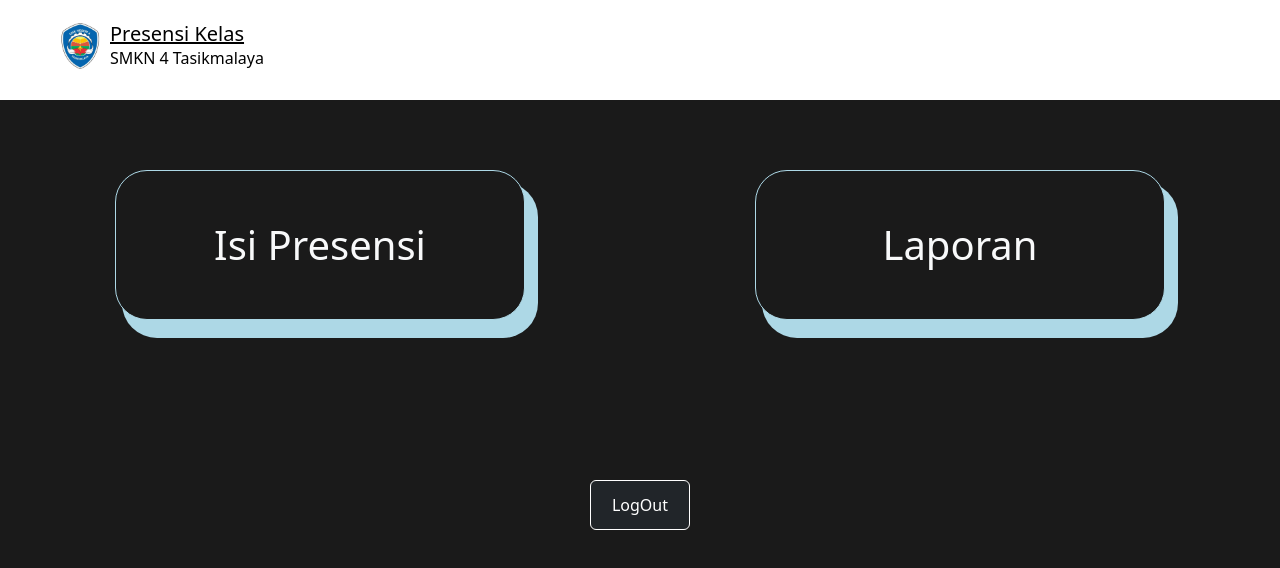
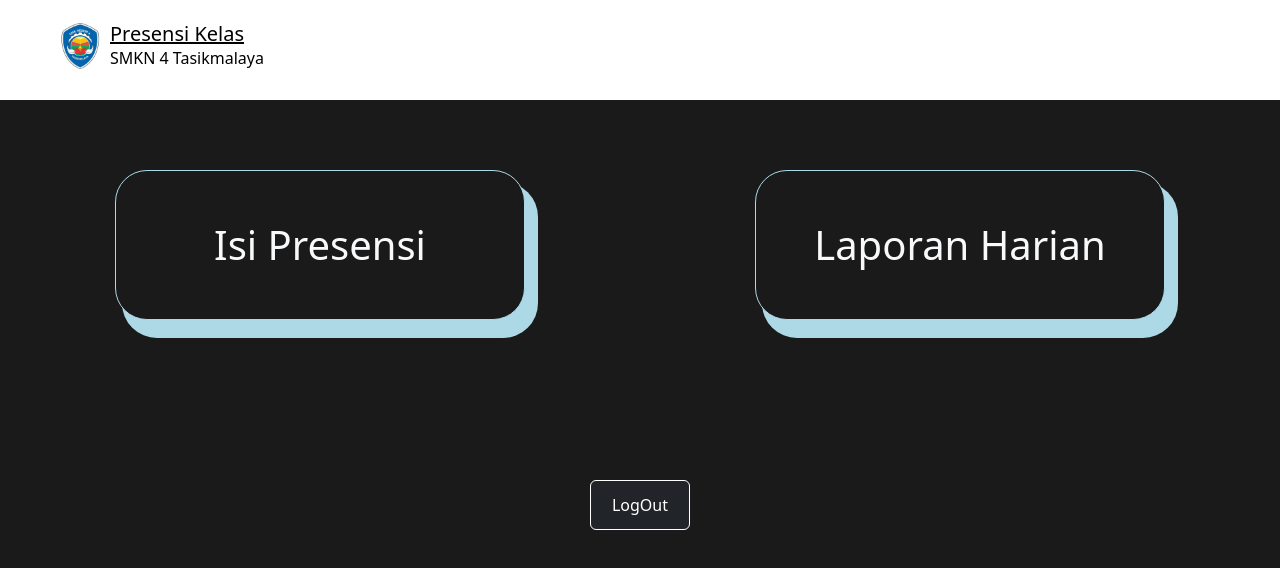
Before and after one commit to Wijdann0/newpresen, a Nuxt app: page /halamanUtama in a window 1280 px wide. Shown: the top 568 px of the page. Built offline with nearby package versions, Linux system fonts and the light colour scheme; no server answers.

Commit message:
Update index.vue

```diff
--- a/pages/halamanUtama/index.vue
+++ b/pages/halamanUtama/index.vue
@@ -14,7 +14,7 @@
         <nuxt-link to="/laporan" class="text-decoration-none">
           <div class="card bg-laporanMingguan rounded-5 text-light mx-2"> <!-- Tambahkan mx-2 -->
             <div class="card-body d-flex justify-content-center align-items-center">
-              <h2 class="">Laporan</h2>
+              <h2 class="">Laporan Harian</h2>
             </div>
           </div>
         </nuxt-link>
```
